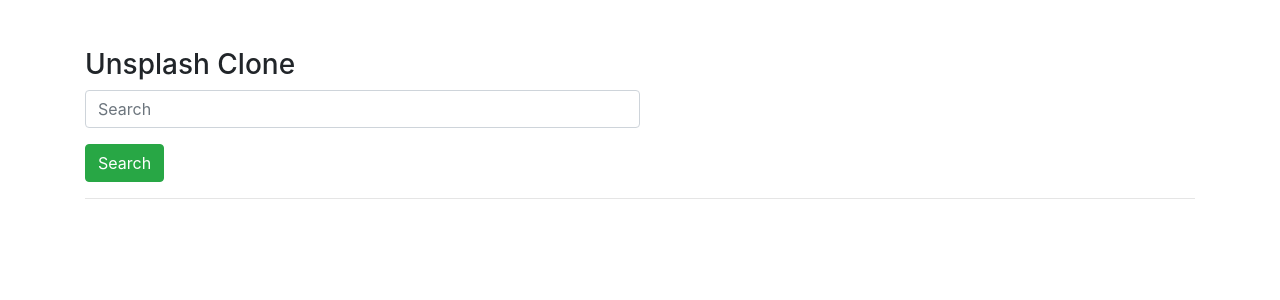
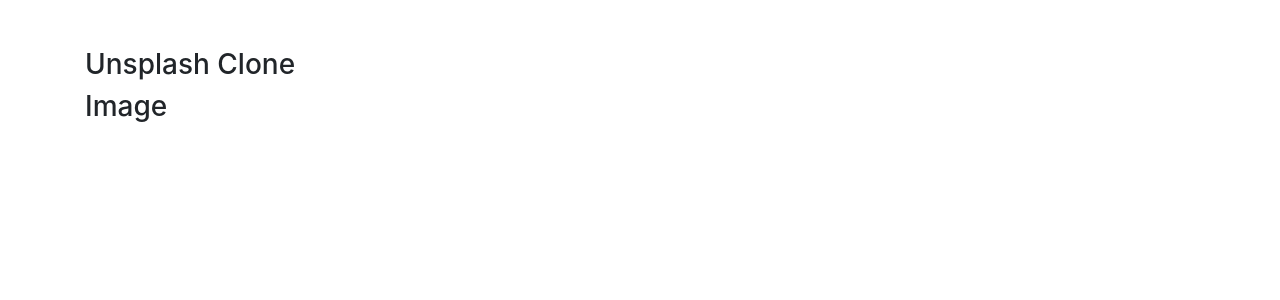
Before and after one commit to iiio2/unsplash-clone, a React (Create React App) app: page /image/1 in a window 1280 px wide. Shown: the top 300 px of the page. Built offline with nearby package versions, Linux system fonts and the light colour scheme.

Commit message:
added somethings.

```diff
--- a/package.json
+++ b/package.json
@@ -10,6 +10,7 @@
     "bootstrap": "^4.6.0",
     "react": "^17.0.2",
     "react-dom": "^17.0.2",
+    "react-router-dom": "^5.2.0",
     "react-scripts": "4.0.3",
     "web-vitals": "^1.1.1"
   },
--- a/src/App.js
+++ b/src/App.js
@@ -1,41 +1,15 @@
-import { useState } from 'react';
-import axios from 'axios';
-import Images from './components/images';
+import { Route, Switch } from 'react-router-dom';
+import Index from './components/index';
+import Image from './components/image';
 
 const App = () => {
-  const [value, setValue] = useState('');
-  const [imgs, setImgs] = useState([]);
-
-  const fetchImages = async (e) => {
-    e.preventDefault();
-    // for searching by button useEffect no necessary.
-    const result = await axios.get(
-      `https://api.unsplash.com/search/photos?client_id=LlMkaG7ZmU8Gzgu7FBurlpkY6aHQ1SMsHw8iG_iTI8M&query=${value}&per_page=10`
-    );
-
-    setImgs(result.data.results);
-    setValue('');
-    console.log(result.data);
-  };
-
   return (
     <div className='container py-5'>
       <h3>Unsplash Clone</h3>
-      <form onSubmit={fetchImages}>
-        <div className='form-group'>
-          <input
-            type='text'
-            className='form-control'
-            placeholder='Search'
-            value={value}
-            onChange={(e) => setValue(e.target.value)}
-            style={{ width: '50%' }}
-          />
-        </div>
-        <button className='btn btn-success'>Search</button>
-      </form>
-      <hr />
-      <Images images={imgs} />
+      <Switch>
+        <Route path='/image/:id' component={Image} />
+        <Route exact path='/' component={Index} />
+      </Switch>
     </div>
   );
 };
--- /dev/null
+++ b/src/components/image.jsx
@@ -0,0 +1,5 @@
+const Image = () => {
+  return <h3>Image</h3>;
+};
+
+export default Image;
--- a/src/components/images.jsx
+++ b/src/components/images.jsx
@@ -1,4 +1,8 @@
+import { Link } from 'react-router-dom';
+
 const Images = ({ images }) => {
+  //   console.log(id);
+
   console.log(images);
 
   return (
@@ -6,9 +10,11 @@
       <div className='row'>
         {images.map((img) => (
           <div className='col-sm-3 mb-1' key={img.id}>
-            <img src={img.urls.full} className='img-fluid' alt='img' />
-            <h6>{img.alt_description}</h6>
-            <p className='lead'>Likes: {img.likes}</p>
+            <Link to={`/image/${img.id}`}>
+              <img src={img.urls.full} className='img-fluid' alt='img' />
+              <h6>{img.alt_description}</h6>
+              <p className='lead'>Likes: {img.likes}</p>
+            </Link>
           </div>
         ))}
       </div>
--- /dev/null
+++ b/src/components/index.jsx
@@ -0,0 +1,42 @@
+import { useState, useEffect, Fragment } from 'react';
+import axios from 'axios';
+import Images from './images';
+
+const Index = () => {
+  const [value, setValue] = useState('');
+  const [imgs, setImgs] = useState([]);
+
+  const fetchImages = async (e) => {
+    e.preventDefault();
+    // for searching by button useEffect no necessary.
+    const result = await axios.get(
+      `https://api.unsplash.com/search/photos?client_id=LlMkaG7ZmU8Gzgu7FBurlpkY6aHQ1SMsHw8iG_iTI8M&query=${value}&per_page=10`
+    );
+
+    setImgs(result.data.results);
+    setValue('');
+    console.log(result.data);
+  };
+
+  return (
+    <Fragment>
+      <form onSubmit={fetchImages}>
+        <div className='form-group'>
+          <input
+            type='text'
+            className='form-control'
+            placeholder='Search'
+            value={value}
+            onChange={(e) => setValue(e.target.value)}
+            style={{ width: '50%' }}
+          />
+        </div>
+        <button className='btn btn-success'>Search</button>
+      </form>
+      <hr />
+      <Images images={imgs} />
+    </Fragment>
+  );
+};
+
+export default Index;
--- a/src/index.js
+++ b/src/index.js
@@ -1,5 +1,6 @@
 import React from 'react';
 import ReactDOM from 'react-dom';
+import { BrowserRouter } from 'react-router-dom';
 import './index.css';
 import App from './App';
 import reportWebVitals from './reportWebVitals';
@@ -8,7 +9,9 @@
 
 ReactDOM.render(
   <React.StrictMode>
-    <App />
+    <BrowserRouter>
+      <App />
+    </BrowserRouter>
   </React.StrictMode>,
   document.getElementById('root')
 );
```
Also changed, not shown: 1 other file (tests, documents, lock files or other folders).
